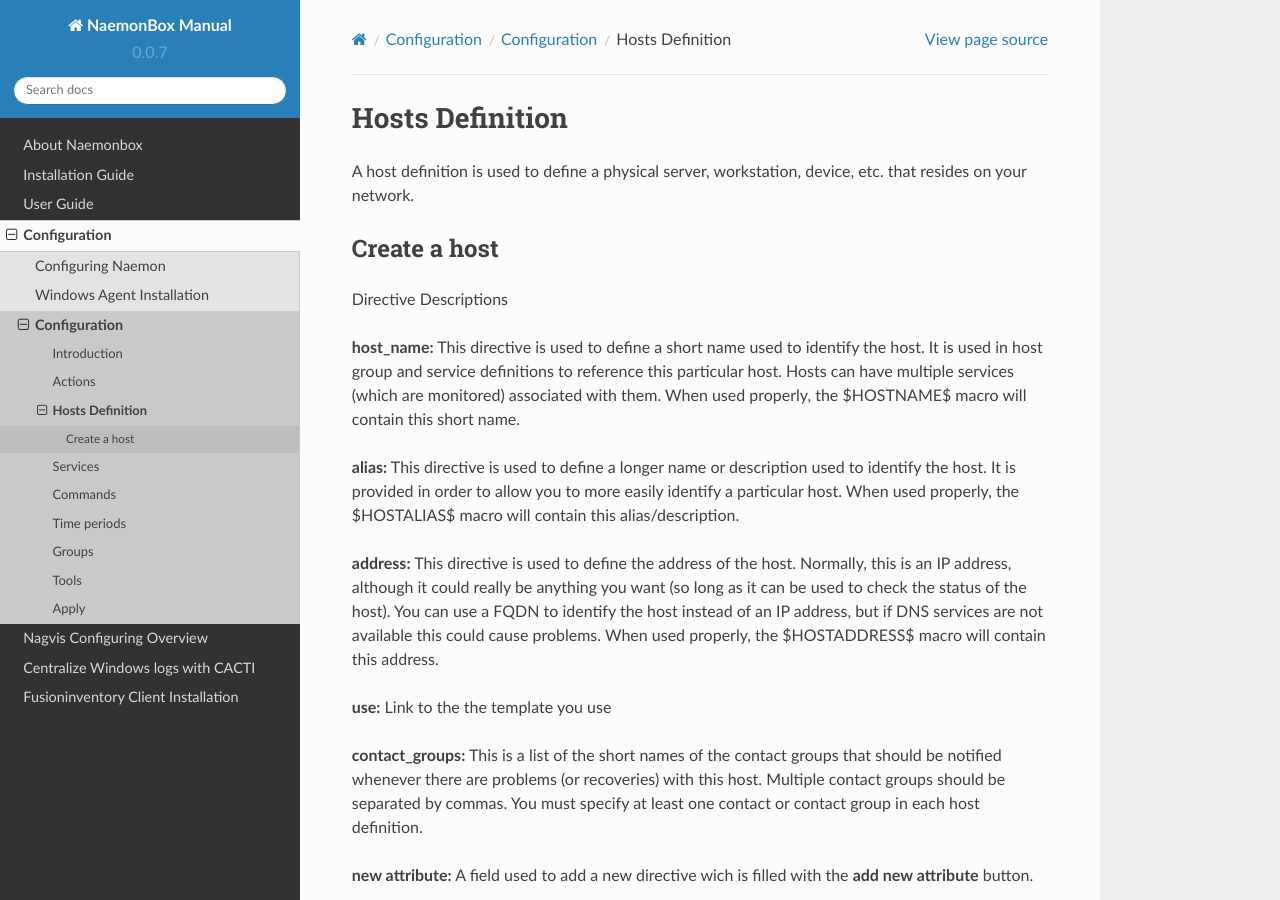
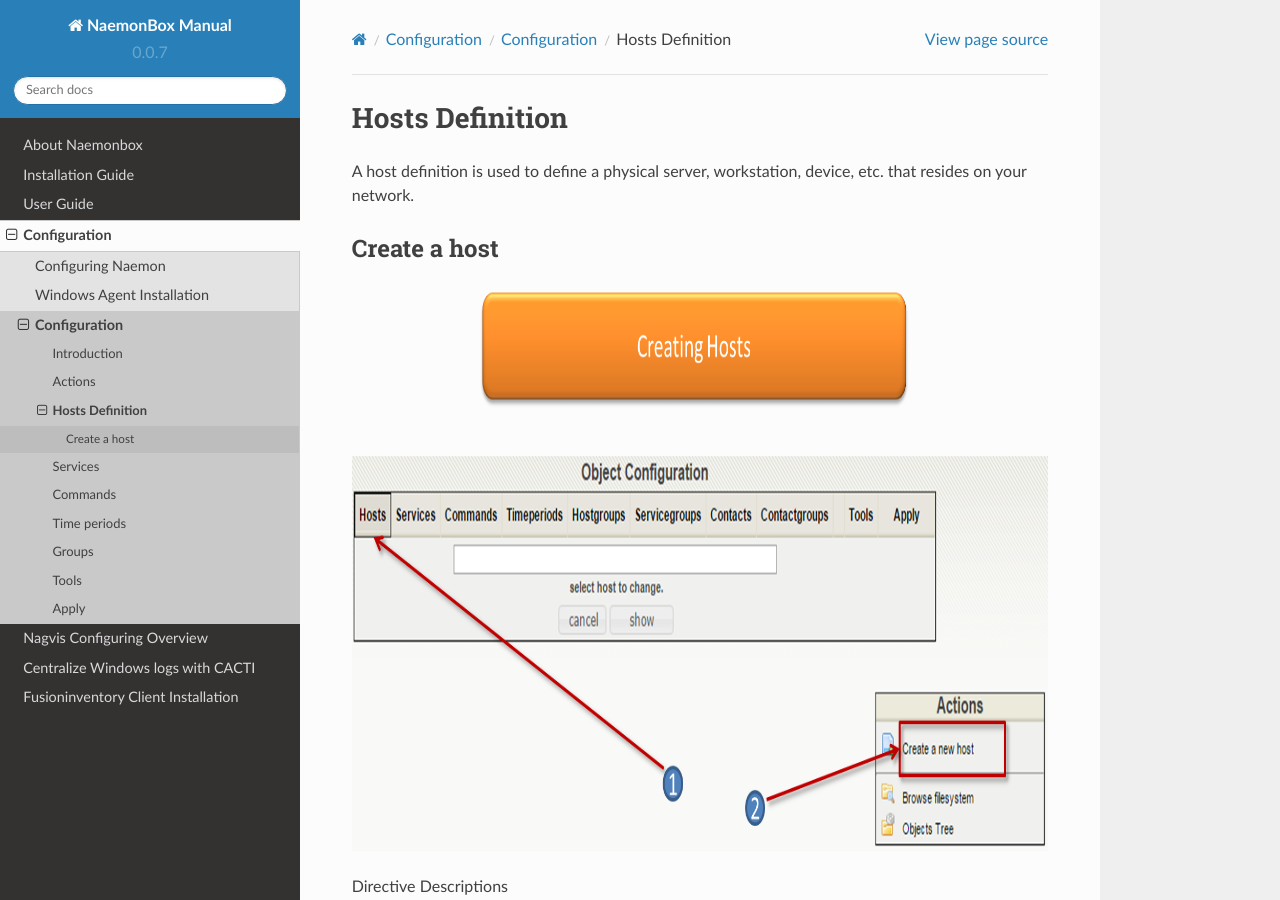
Before and after one commit to mgadi/naemonbox, a Sphinx documentation site: the page built from docs/source/04_Configuring_NaemonBox/configuration/03_hosts.rst, in a window 1280 px wide and 900 px high. Built offline with Sphinx 7.4.7 and the Read the Docs theme 2.0.0, drawn with Linux system fonts in a browser that asks for light colours; pages that are not in the unit, such as notebooks, are missing from menus.

Commit message:
Update 03_hosts.rst

```diff
--- a/docs/source/04_Configuring_NaemonBox/configuration/03_hosts.rst
+++ b/docs/source/04_Configuring_NaemonBox/configuration/03_hosts.rst
@@ -7,6 +7,9 @@
 
 Create a host
 =========
+
+.. image:: /images/Creating-hosts.png
+ :scale: 90 %
 
 Directive Descriptions
 
```
